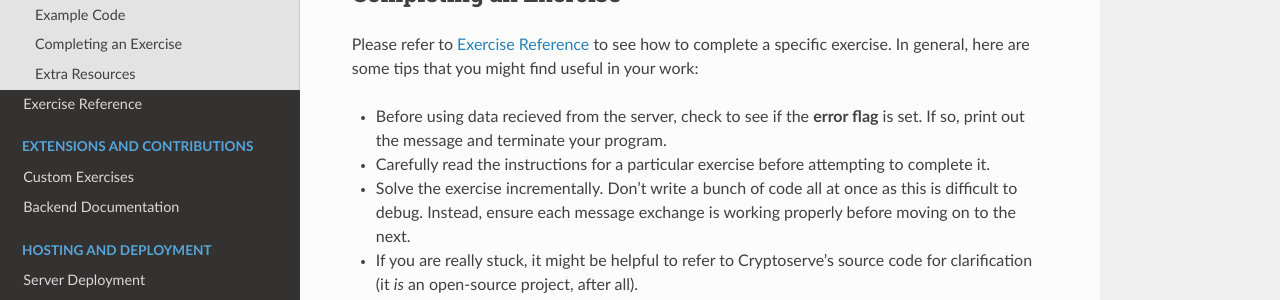
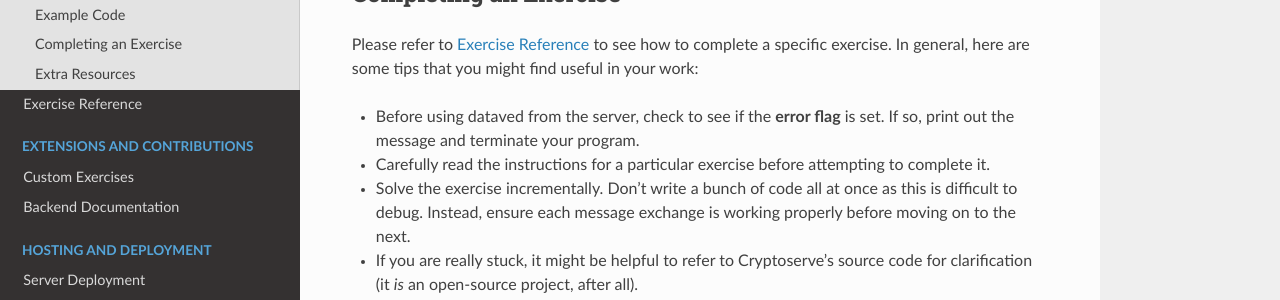
Before and after one commit to PeanutButterRat/cryptoserve, a Sphinx documentation site: the page built from docs/source/usage/connecting.rst, in a window 1280 px wide and 900 px high, scrolled down 2157 px. Shown: the part 287-587 px from the top of the window. Built offline with Sphinx 7.4.7 and the Read the Docs theme 3.1.0, drawn with Linux system fonts in a browser that asks for light colours.

```diff
--- a/docs/source/exercises/simple_hash.rst
+++ b/docs/source/exercises/simple_hash.rst
@@ -70,7 +70,7 @@ Client-Server Protocol
 4. The **server** responds with an **OK** message.
 5. The **client applies f** to the hash and 2 bytes of input data.
 6. The **client** sends the hash to the **server**.
-7. The **server applies g** to the recieved hash and next chunk of data.
+7. The **server applies g** to the received hash and next chunk of data.
 8. The **server** sends the new hash back to the client.
 9. Steps **5 - 8 are repeated** until the input is exhausted.
 
--- a/docs/source/usage/connecting.rst
+++ b/docs/source/usage/connecting.rst
@@ -118,7 +118,7 @@ Completing an Exercise
 Please refer to :ref:`listing` to see how to complete a specific exercise. In general,
 here are some tips that you might find useful in your work:
 
-- Before using data recieved from the server, check to see if the **error flag** is set. If so, print out the message and terminate your program.
+- Before using dataved from the server, check to see if the **error flag** is set. If so, print out the message and terminate your program.
 - Carefully read the instructions for a particular exercise before attempting to complete it.
 - Solve the exercise incrementally. Don't write a bunch of code all at once as this is difficult to debug. Instead, ensure each message exchange is working properly before moving on to the next.
 - If you are really stuck, it might be helpful to refer to Cryptoserve's source code for clarification (it *is* an open-source project, after all).
```
Also changed, not shown: docs/source/contributing/custom_exercises.rst (+6 -6 lines), 3 other files.
